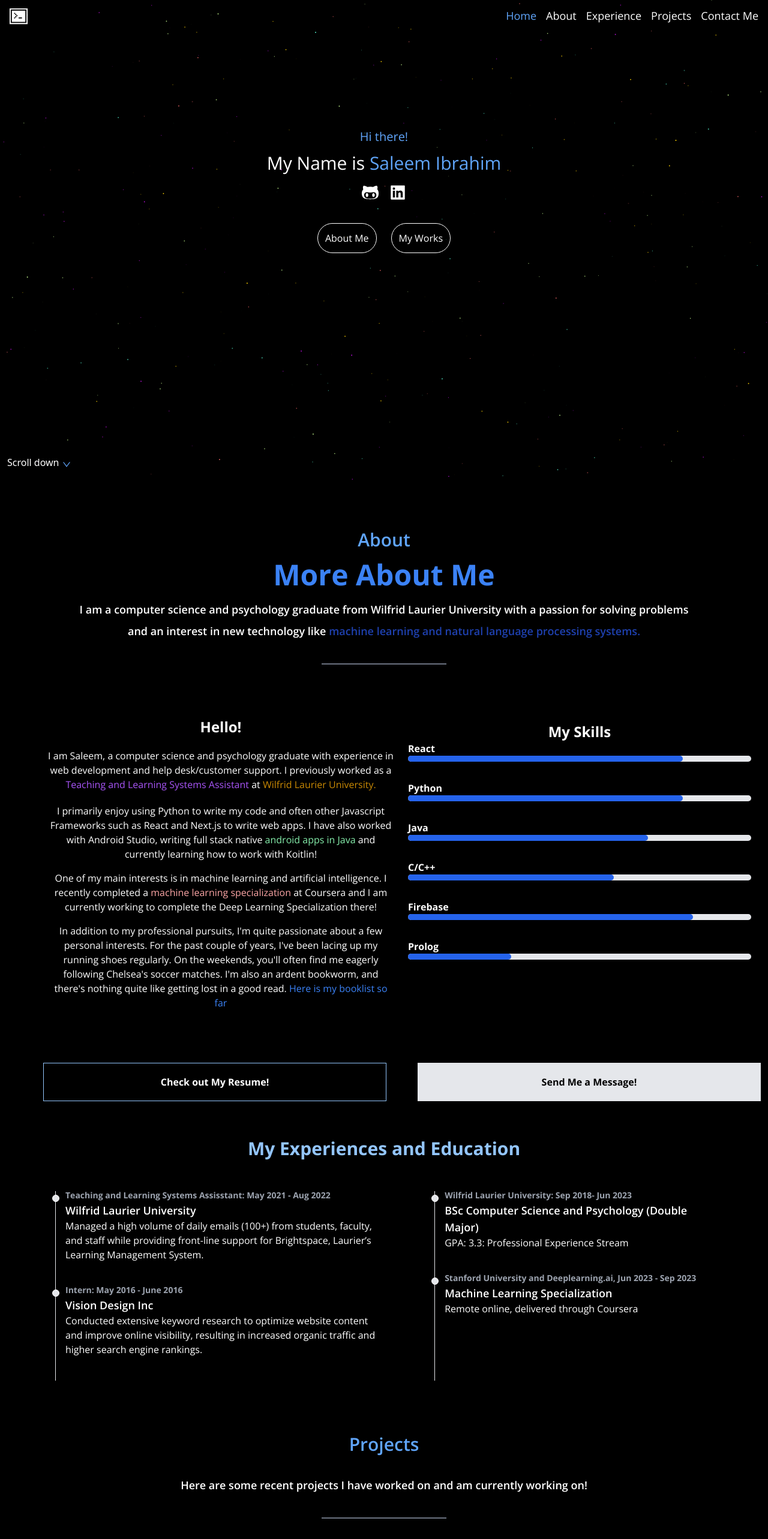
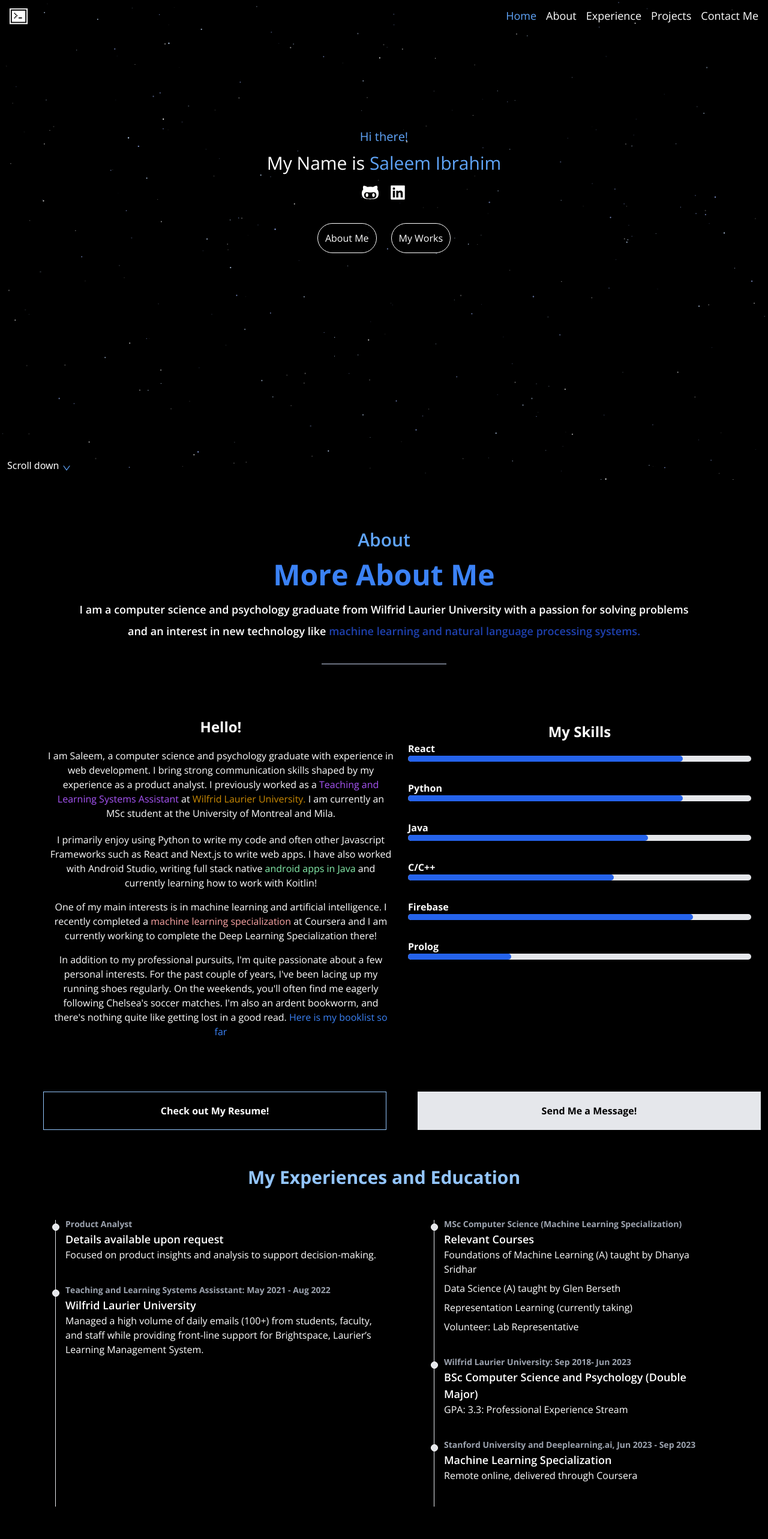
Before and after one commit to SaleemIbrahim1212/saleemportfolio, a Next.js app: page / in a window 1280 px wide. Shown: the top 2566 px of the page at 60% size. Built offline with nearby package versions, Linux system fonts and the light colour scheme.

Commit message:
Pushing the updates
Updating my life

```diff
--- a/src/app/components/About.jsx
+++ b/src/app/components/About.jsx
@@ -19,7 +19,7 @@ const About = () => {
           <div className='flex-col lg:m-6 lg:ml-0 p-6 self-center mt-4 w-full flex flex-wrap right-0'>
             <h1 className='text-white  font-bold text-2xl md:px-4 px-0 self-center '> Hello! </h1>
             <p className='text-white text-center mt-4 py-1'>
-            I am Saleem, a computer science and psychology graduate with experience in web development and help desk/customer support. I previously worked as a <span className='text-purple-500'>Teaching and Learning Systems Assistant  </span> at <a href='https://www.wlu.ca/' target='_blank' className=' text-yellow-600'> Wilfrid Laurier University. </a>
+            I am Saleem, a computer science and psychology graduate with experience in web development. I bring strong communication skills shaped by my experience as a product analyst. I previously worked as a <span className='text-purple-500'>Teaching and Learning Systems Assistant  </span> at <a href='https://www.wlu.ca/' target='_blank' className=' text-yellow-600'> Wilfrid Laurier University. </a> I am currently an MSc student at the University of Montreal and Mila.
                         </p>
             <p className='text-white text-center mt-4'>
               I primarily enjoy using Python to write my code and often other Javascript Frameworks such as React and Next.js to write web apps. I have also worked with Android Studio, writing full stack native <a href='https://github.com/Salzeem/KeepUp_AndroidApplication' className='text-green-300 hover:animate-pulse'>android apps in Java </a> and currently learning how to work with Koitlin!
--- a/src/app/components/ParticleBackground.jsx
+++ b/src/app/components/ParticleBackground.jsx
@@ -24,36 +24,47 @@ const particleBackground = () => {
           },
           particles: {
             color: {
-              value: ["#BD10E0","#B8E986","#50E3C2","#FFD300","#E86363"]
+              value: ["#FFFFFF", "#C7DFFF", "#9FB7FF"],
             },
             number: {
               density: {
                 enable: true,
-                area: 1080,
+                area: 900,
               },
               limit: 0,
-              value: 400,
+              value: 280,
             },
             opacity: {
               animation: {
                 enable: true,
-                minimumValue: 0.05,
-                speed: 3,
+                minimumValue: 0.1,
+                speed: 0.6,
                 sync: false,
               },
               random: {
                 enable: true,
-                minimumValue: 0.05,
+                minimumValue: 0.2,
               },
-              value: 1,
+              value: 0.9,
             },
-
+            shape: {
+              type: "circle",
+            },
             size: {
               random: {
                 enable: true,
-                minimumValue: 0.5,
+                minimumValue: 0.4,
               },
-              value: 1,
+              value: 1.2,
+            },
+            move: {
+              enable: true,
+              speed: 0.2,
+              direction: "none",
+              straight: false,
+              outModes: {
+                default: "out",
+              },
             },
           },
         }}
--- a/src/app/components/Projects.jsx
+++ b/src/app/components/Projects.jsx
@@ -28,19 +28,19 @@ const Projects = () => {
           </div>
 
           <div className="w-full max-w-lg p-2 relative">
-          <a href='https://fplpredictor.vercel.app/' target='_blank'>
+          <a href='https://github.com/SaleemIbrahim1212' target='_blank'>
 
             <div className= "secondgroup group">
             <img
               className="w-full h-auto rounded-lg cursor-pointer filter grayscale hover:grayscale-0"
-              src='/assests/fantasy_web_app_demo.png'
+              src='/assests/nhl_xg_generic.svg'
               alt="image description"
             />
                 <div className="absolute h-fit bottom-2 left-2 right-2 px-4 py-2 bg-gray-800 opacity-0 group-hover:opacity-100 transition duration-300 ease-in-out">
                 <h3 className="text-xl text-white font-serif font-bold">
-                  FPL Prediction Model
+                  NHL XG Predictor
                 </h3>
-                <p className="mt-2 text-sm text-gray-300">Get Expected FPL Points and more! (work in progress!) </p>
+                <p className="mt-2 text-sm text-gray-300">Expected goals insights for hockey matchups. </p>
               </div>
             </div>
             </a>
--- a/src/app/containers/TimeLines.jsx
+++ b/src/app/containers/TimeLines.jsx
@@ -4,6 +4,12 @@ const TimeLines = () => {
   return (
 
 <ol className="relative border-l border-gray-200 dark:border-gray-700 md:ml-9 md:mr-11 md:w-1/2 m-0 mt-5">
+    <li className="mb-10 ml-4">
+    <div className="absolute w-3 h-3 bg-gray-200 rounded-full mt-1.5 -left-1.5 border border-white dark:border-gray-900 dark:bg-gray-700"></div>
+        <p className="mb-1 text-sm leading-none text-gray-400 dark:text-gray-500 font-bold">Product Analyst</p>
+        <h3 className="text-lg font-semibold text-white ">Details available upon request</h3>
+        <p className="mb-4 text-base font-normal text-white">Focused on product insights and analysis to support decision-making.</p>
+</li>
     <li className="mb-10 ml-4">
         <div className="absolute w-3 h-3 bg-gray-200 rounded-full mt-1.5 -left-1.5 border border-white dark:border-gray-900 dark:bg-gray-700"></div>
         <p className="mb-1 text-sm leading-none text-gray-400 dark:text-gray-500 font-bold">Teaching and Learning Systems Assisstant: May 2021 - Aug 2022 </p>
@@ -13,13 +19,6 @@ for Brightspace, Laurier’s Learning Management System.</p>
 
 
     </li>
-    <li className="mb-10 ml-4">
-    <div className="absolute w-3 h-3 bg-gray-200 rounded-full mt-1.5 -left-1.5 border border-white dark:border-gray-900 dark:bg-gray-700"></div>
-        <p className="mb-1 text-sm leading-none text-gray-400 dark:text-gray-500 font-bold">Intern: May 2016 - June 2016</p>
-        <h3 className="text-lg font-semibold text-white ">Vision Design Inc</h3>
-        <p className="mb-4 text-base font-normal text-white">Conducted extensive keyword research to optimize website content and improve online visibility, resulting in
-increased organic traffic and higher search engine rankings.</p>
-</li>
 
 </ol>
   )
--- a/src/app/containers/TimeLines2.jsx
+++ b/src/app/containers/TimeLines2.jsx
@@ -6,11 +6,18 @@ const TimeLines2 = () => {
 <ol className="relative border-l border-gray-200 dark:border-gray-700 md:ml-9 md:mr-11 m-0 mt-5">
     <li className="mb-10 ml-4">
         <div className="absolute w-3 h-3 bg-gray-200 rounded-full mt-1.5 -left-1.5 border border-white dark:border-gray-900 dark:bg-gray-700"></div>
+        <p className="mb-1 text-sm leading-none text-gray-400 dark:text-gray-500 font-bold">MSc Computer Science (Machine Learning Specialization)</p>
+        <h3 className="text-lg font-semibold text-white ">Relevant Courses </h3>
+        <p className="mb-2 text-base font-normal text-white">Foundations of Machine Learning (A) taught by Dhanya Sridhar</p>
+        <p className="mb-2 text-base font-normal text-white">Data Science (A) taught by Glen Berseth</p>
+        <p className="mb-2 text-base font-normal text-white">Representation Learning (currently taking)</p>
+        <p className="mb-4 text-base font-normal text-white">Volunteer: Lab Representative</p>
+    </li>
+    <li className="mb-10 ml-4">
+        <div className="absolute w-3 h-3 bg-gray-200 rounded-full mt-1.5 -left-1.5 border border-white dark:border-gray-900 dark:bg-gray-700"></div>
         <p className="mb-1 text-sm leading-none text-gray-400 dark:text-gray-500 font-bold">Wilfrid Laurier University: Sep 2018- Jun 2023 </p>
         <h3 className="text-lg font-semibold text-white ">BSc Computer Science and Psychology (Double Major) </h3>
         <p className="mb-4 text-base font-normal text-white">GPA: 3.3: Professional Experience Stream</p>
-
-
     </li>
     <li className="mb-10 ml-4">
     <div className="absolute w-3 h-3 bg-gray-200 rounded-full mt-1.5 -left-1.5 border border-white dark:border-gray-900 dark:bg-gray-700"></div>
```
Also changed, not shown: public/assests/nhl_xg_generic.svg (added).
